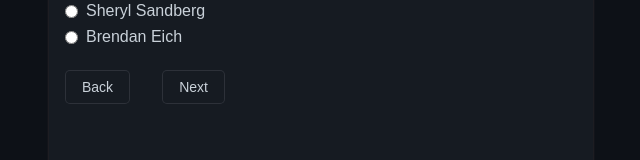
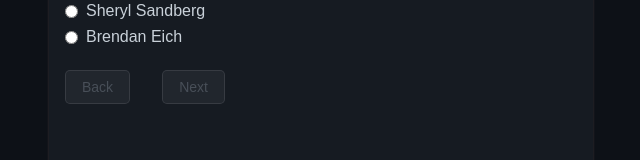
Before and after one commit to samyakkhatua/qwiz, a React (Vite) app: page /quiz in a window 1280 px wide. Shown: the part 341-501 px from the top of the page, without its empty margins (319-959 px from the left). Built offline with nearby package versions, Linux system fonts and the light colour scheme.

Commit message:
Question navButtons configured

```diff
--- a/src/components/NavButtons.jsx
+++ b/src/components/NavButtons.jsx
@@ -1,16 +1,18 @@
 import React from "react";
 
-const NavButtons = ({ setCurrentQuestionIndex, currentQuestionIndex }) => {
+const NavButtons = ({ setCurrentQuestionIndex, currentQuestionIndex, submittedData  }) => {
   return (
     <div>
       <button
-        className="btn"
+        className={`btn ${currentQuestionIndex===0 && "disabled"}`}
+        disabled={currentQuestionIndex === 0}
         onClick={() => setCurrentQuestionIndex(currentQuestionIndex - 1)}
       >
         Back
       </button>
       <button
-        className="btn"
+        className={`btn ${!submittedData[currentQuestionIndex] && "disabled"}`}
+        disabled={!submittedData[currentQuestionIndex]}
         onClick={() => setCurrentQuestionIndex(currentQuestionIndex + 1)}
       >
         Next
--- a/src/components/Question.jsx
+++ b/src/components/Question.jsx
@@ -9,10 +9,11 @@ const Question = ({
       <h1 className="question">{currentQuestion.question}</h1>
       <div className="options">
         {currentQuestion.options.map((option) => (
-          <label htmlFor="">
+          <label htmlFor={option.text}>
             <input
               type="radio"
               value={option.text}
+              id={option.text}
               onChange={() =>
                 updateSubmission(currentQuestionIndex, option.text)
               }
--- a/src/components/QuizPage.jsx
+++ b/src/components/QuizPage.jsx
@@ -26,6 +26,7 @@ const QuizPage = () => {
         <NavButtons
           setCurrentQuestionIndex={setCurrentQuestionIndex}
           currentQuestionIndex={currentQuestionIndex}
+          submittedData={submittedData}
         />
       </div>
     </div>
```
